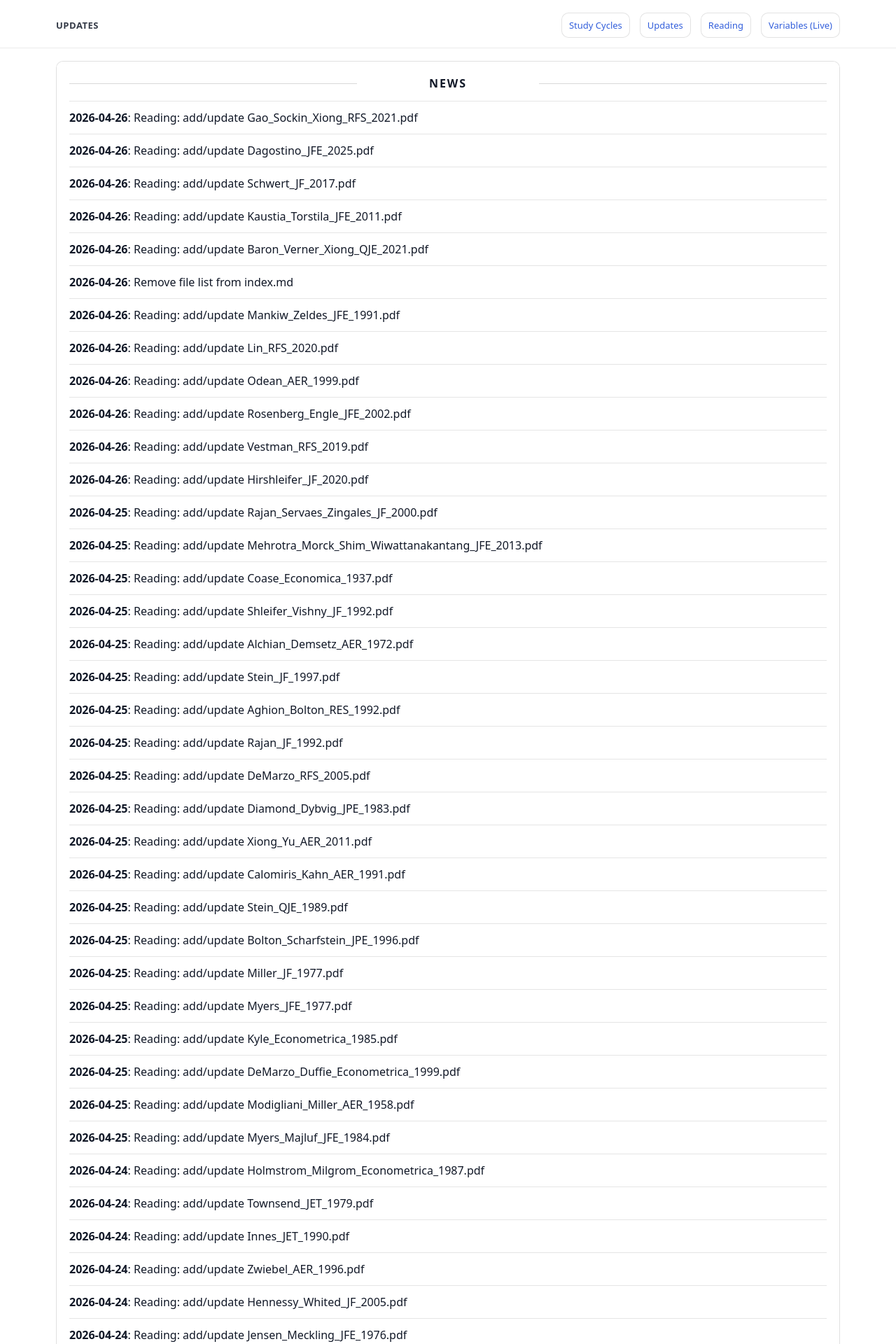
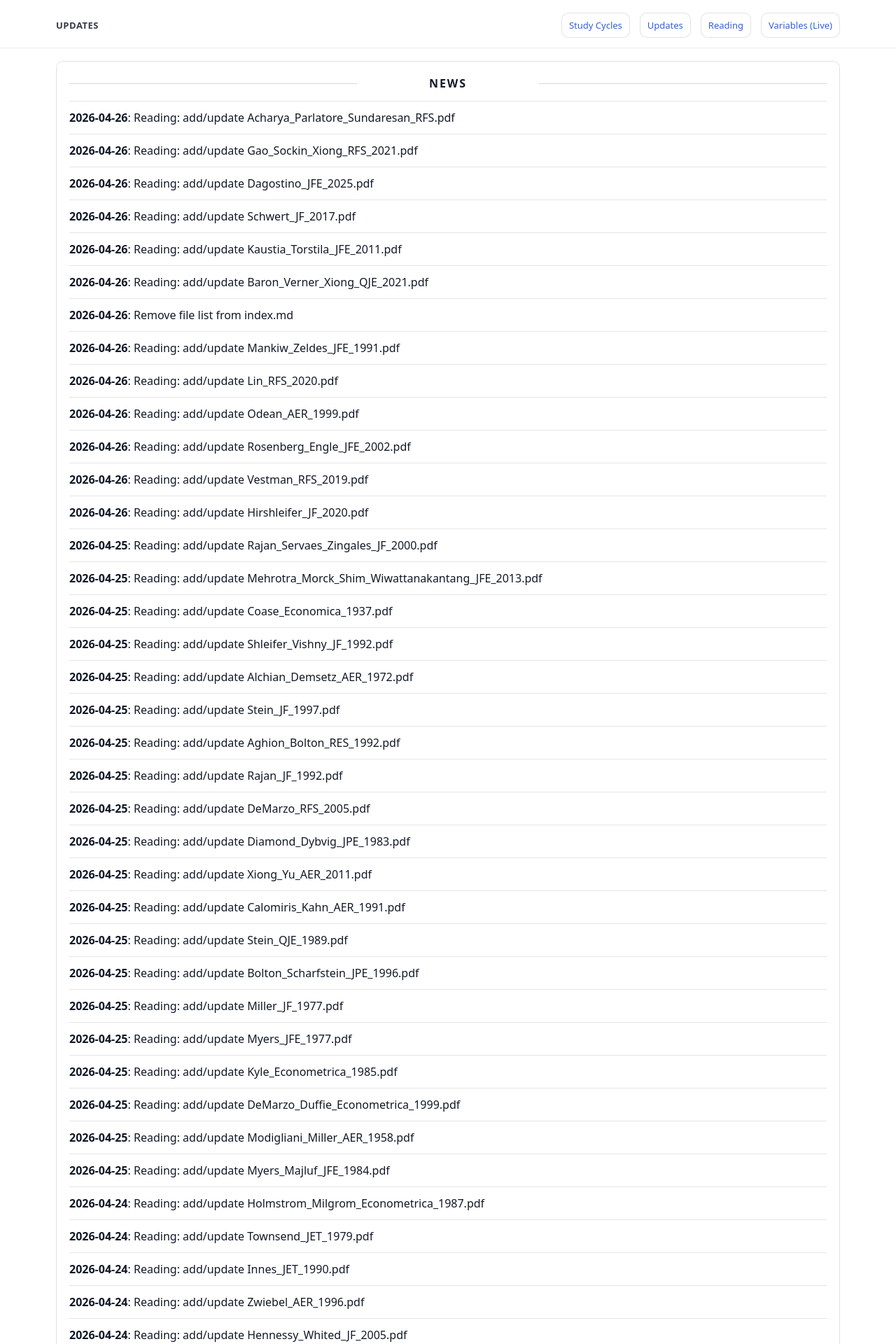
Before and after one commit to yaxinzn/study-archive, a Jekyll site: the page built from updates/index.md, in a window 1280 px wide. Shown: the top 1920 px of the page at 70% size. Built offline with Jekyll 4.4.1, drawn with Linux system fonts in a browser that asks for light colours; some of the changed text lies outside the part shown.

Commit message:
chore: update NEWS feed

```diff
--- a/_data/news.yml
+++ b/_data/news.yml
@@ -1,4 +1,7 @@
 # Auto-generated update history (sorted newest -> oldest). Do not edit manually.
+- ts: "1777204725"
+  date: "2026-04-26"
+  title: "Reading: add/update Acharya_Parlatore_Sundaresan_RFS.pdf"
 - ts: "1777204472"
   date: "2026-04-26"
   title: "Reading: add/update Gao_Sockin_Xiong_RFS_2021.pdf"
```
